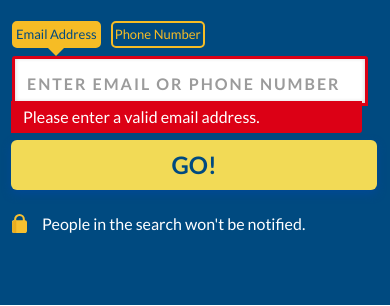
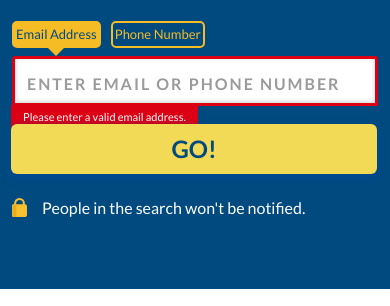
Before and after one commit to sofilarrea/Challenge-LTV, a website built with webpack: page src/index.html in a window 390 px wide. Both pictures are taken after a click on the button "GO!". Shown: the part 212-518 px from the top of the page. Built offline with nearby package versions, Linux system fonts and the light colour scheme.

Commit message:
review of the code to see all the function

```diff
--- a/src/styles/sections/_search-form.scss
+++ b/src/styles/sections/_search-form.scss
@@ -11,11 +11,9 @@
   width: 180px;
   margin-left: 30px;
 
-
   @media (max-width: 767px) {
     width: 100%;
-    margin: 12px 0 0 0;
-
+    margin: 12px 0; // Mantén márgenes uniformes
   }
 
   &:hover,
@@ -25,16 +23,18 @@
     background-color: #F2DA56;
     color: #004A80;
     font-weight: bold;
-     box-shadow: 0 4px 8px rgb(0, 73, 147);
+    box-shadow: 0 4px 8px rgb(0, 73, 147);
   }
 }
-/* I add this part of the code to have more margin in the btn*/
+
 .input-group {
+  display: flex; // Asegúrate de que los elementos estén alineados
+  flex-direction: row; // Cambia a column en pantallas pequeñas
+
   input {
     margin-right: 10px;
   }
-}
-.input-group {
+
   > .form-control {
     height: 70px;
     background: #FFF;
@@ -52,13 +52,17 @@
 
     @media (max-width: 767px) {
       width: 100%;
-      height: 50px;
+      height: 50px; // Mantén una altura cómoda en pantallas pequeñas
     }
   }
 
   &.error > .form-control {
     border: 3px solid #DC0015;
     border-radius: 3px 3px 0 0 !important;
+  }
+
+  @media (max-width: 767px) {
+    flex-direction: column; // Apila elementos verticalmente en pantallas pequeñas
   }
 }
 
@@ -77,30 +81,43 @@
   display: block;
   position: absolute;
   bottom: -30px;
-  margin: 0px;
+  margin: 0;
   padding: 4px 12px;
   background: #DC0015;
   color: #FFF;
   border-radius: 0 0 3px 3px;
   font-size: 16px;
 }
-@media (max-width: 425px){
+
+@media (max-width: 425px) {
   .input-group.error .error-msg {
-    bottom: 57px;
-    width: 96%;
+    font-size: 11px;
   }
-  .search-title{
+
+  .search-title {
     display: none;
   }
-  .btn-form-submit{
-    margin: 34px 0 0 0;
+
+  .btn-form-submit {
+    margin: 48px 0 0 0;
+  }
+}
+
+@media (max-width: 768px) {
+  .input-group.error .error-msg {
+    bottom: 45px;
+  }
+
+  .btn-form-submit {
+    margin: 18px 0 0 0;
   }
 }
 
 .search-container {
   margin: 20px 0;
 }
-.search-title{
+
+.search-title {
   color: white;
   font-size: 16px;
   font-weight: 100;
@@ -154,8 +171,6 @@
   }
 }
 
-
-
 .email-type,
 .phone-type {
   border: 2px solid #f6bc25;
```
Also changed, not shown: src/index.html (+0 -2 lines).
